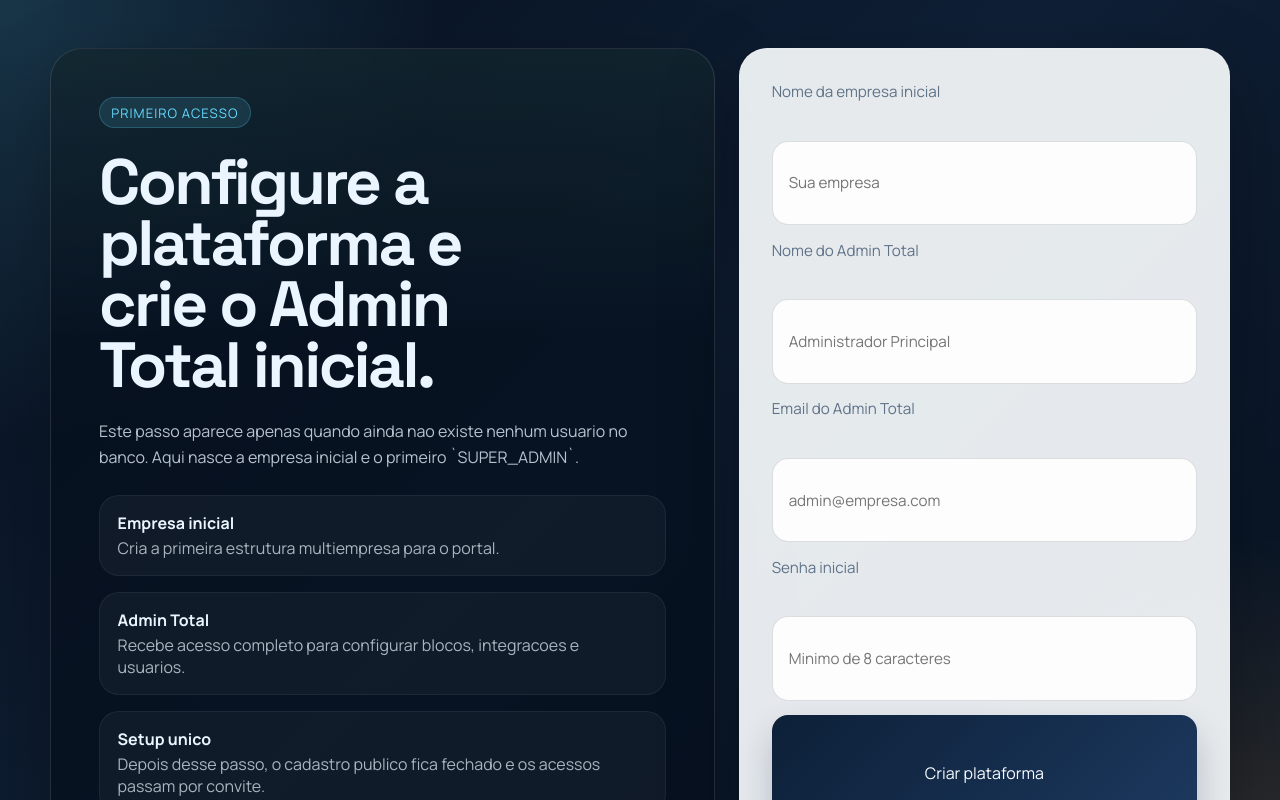
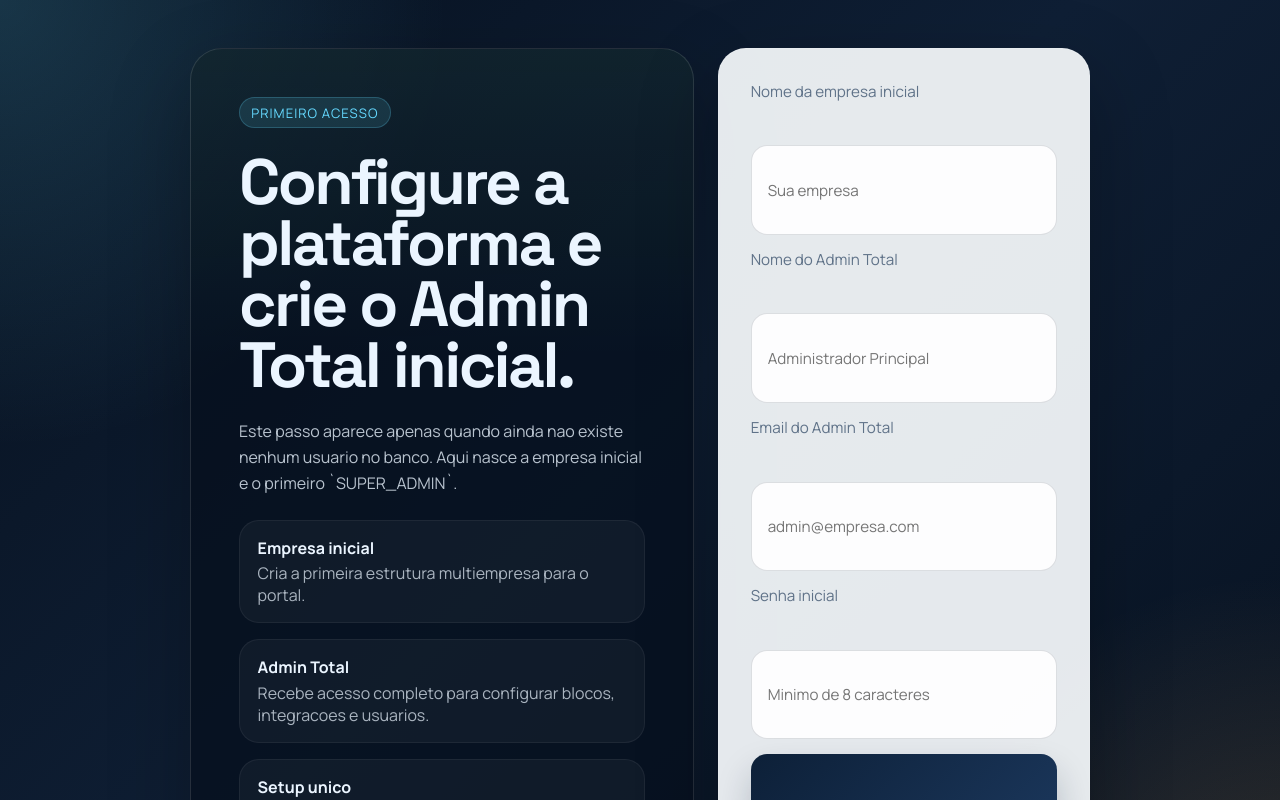
Before and after one commit to Sorpe-Jonas/SecHub-Greenew, a Next.js app: page /login in a window 1280 px wide. Shown: the top 800 px of the page. Built offline with nearby package versions, Linux system fonts and the light colour scheme; no server answers; the database is empty.

Commit message:
fix: corrigir HTML quebrado no authShell (SetupPanel) e adicionar max-width para centralizar

```diff
--- a/src/app/globals.css
+++ b/src/app/globals.css
@@ -182,6 +182,9 @@ textarea:focus {
   grid-template-columns: 1.15fr 0.85fr;
   gap: 1.5rem;
   align-items: stretch;
+  max-width: 900px;
+  margin: 0 auto;
+  width: 100%;
 }
 
 .authIntro,
```
